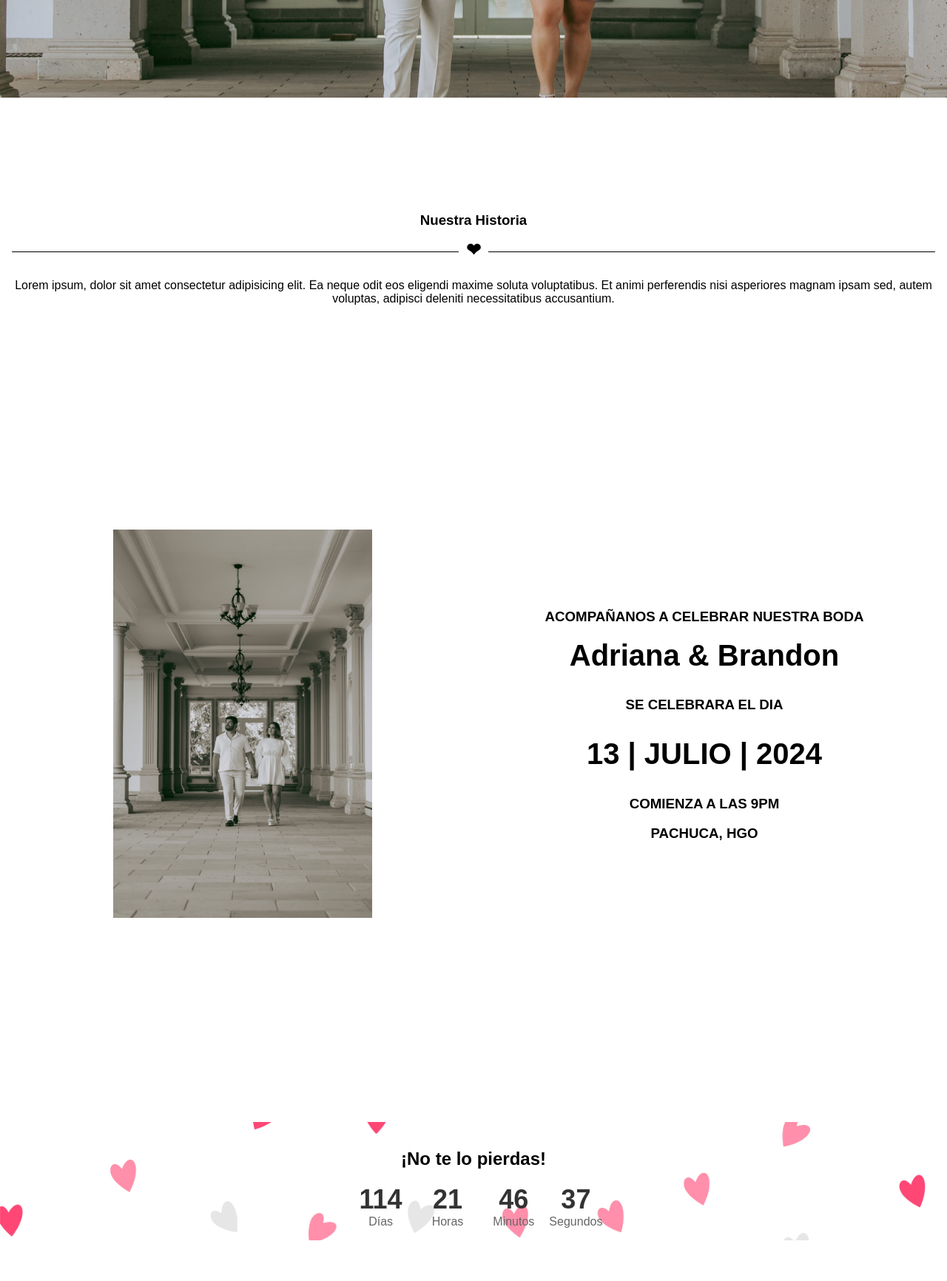
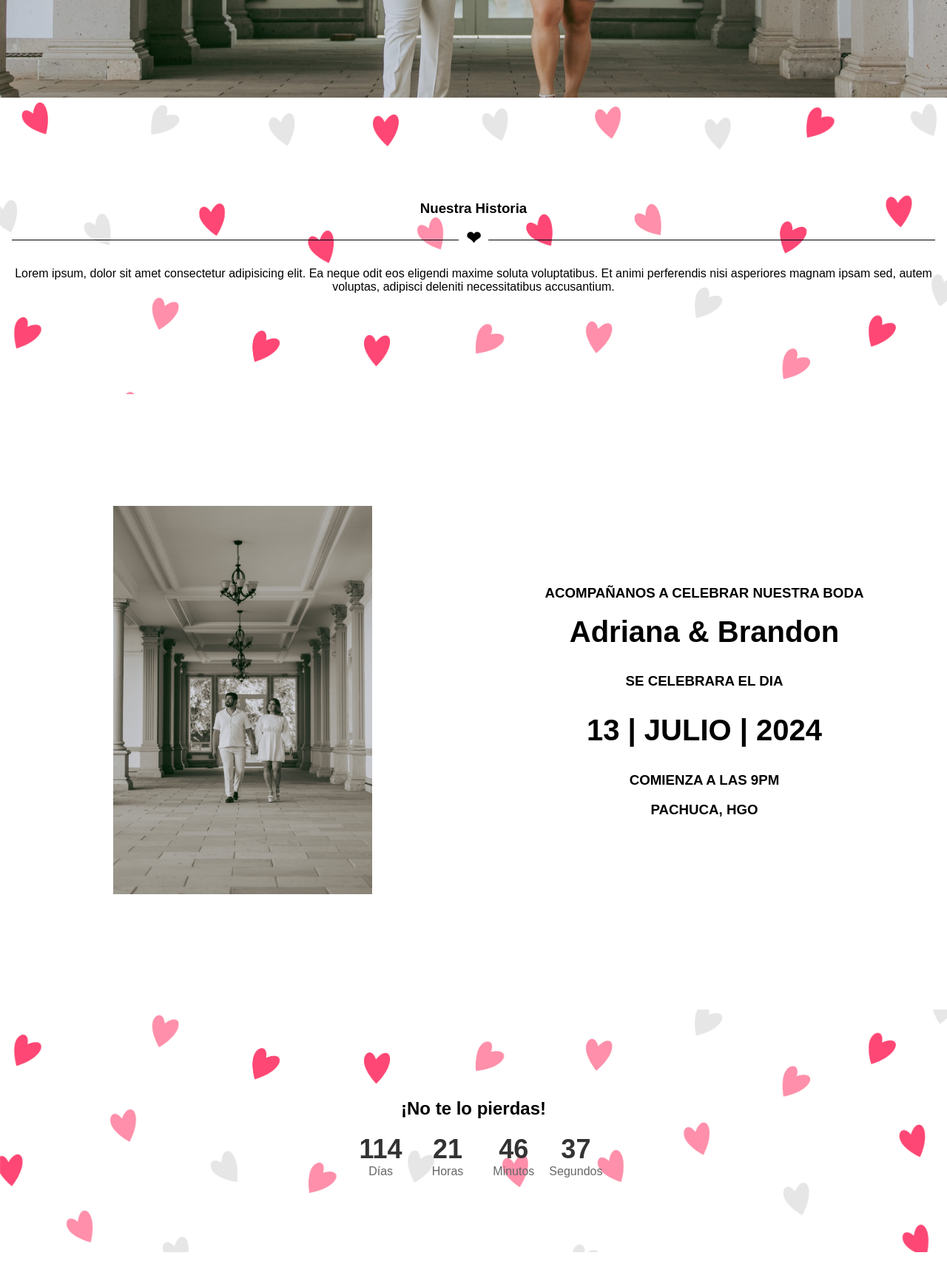
Before and after one commit to DevGragy/weeding-adri, an Astro site: page / in a window 1280 px wide. Shown: the part 700-2432 px from the top of the page at 74% size. After the commit the page ends 2393 px from the top, so only its background shows below. Built offline with nearby package versions, Linux system fonts and the light colour scheme; Astro itself is replaced by a stand-in of ours; a web font is replaced by a local one.

Commit message:
fix(*): Background image attachment

```diff
--- a/src/components/Counter.astro
+++ b/src/components/Counter.astro
@@ -64,14 +64,19 @@
 </script>
 
 <style>
+  @media (max-width: 767px) {
+    .container-half {
+      background-attachment: initial;
+    }
+  }
   .container-half {
     display: flex;
     flex-direction: column;
     justify-content: center;
     align-items: center;
     text-align: center;
-    margin: 120px auto;
-    padding: 1rem;
+    margin: 0 auto;
+    padding: 100px 1rem;
     width: 100%;
     font-family: "Arsenal", sans-serif;
     font-weight: 400;
--- a/src/components/Hero.astro
+++ b/src/components/Hero.astro
@@ -13,7 +13,11 @@
 </div>
 
 <style>
-  :root { background-attachment: fixed; }
+  @media (max-width: 767px) {
+    .container {
+      background-attachment: initial;
+    }
+  }
   .container {
     height: 100vh;
     width: 100%;
--- a/src/components/Story.astro
+++ b/src/components/Story.astro
@@ -20,11 +20,15 @@
     justify-content: center;
     align-items: center;
     text-align: center;
-    margin: 120px auto;
-    padding: 1rem;
+    margin: 0 auto;
+    padding: 120px 1rem;
     width: 100%;
     font-family: "Arsenal", sans-serif;
     font-weight: 400;
+    background-image: url("/images/hearts-01.jpg");
+    background-repeat: no-repeat;
+    background-attachment: fixed;
+    background-size: cover;
   }
   .container-half h2 {
     width: 100%;
--- a/src/components/WeedingEvents.astro
+++ b/src/components/WeedingEvents.astro
@@ -1,7 +1,4 @@
 ---
-import { Image } from "astro:assets";
-import BA from "../images/ba-01-min.jpg";
-
 interface Props {
   title: string;
   subtitle: string;
```
